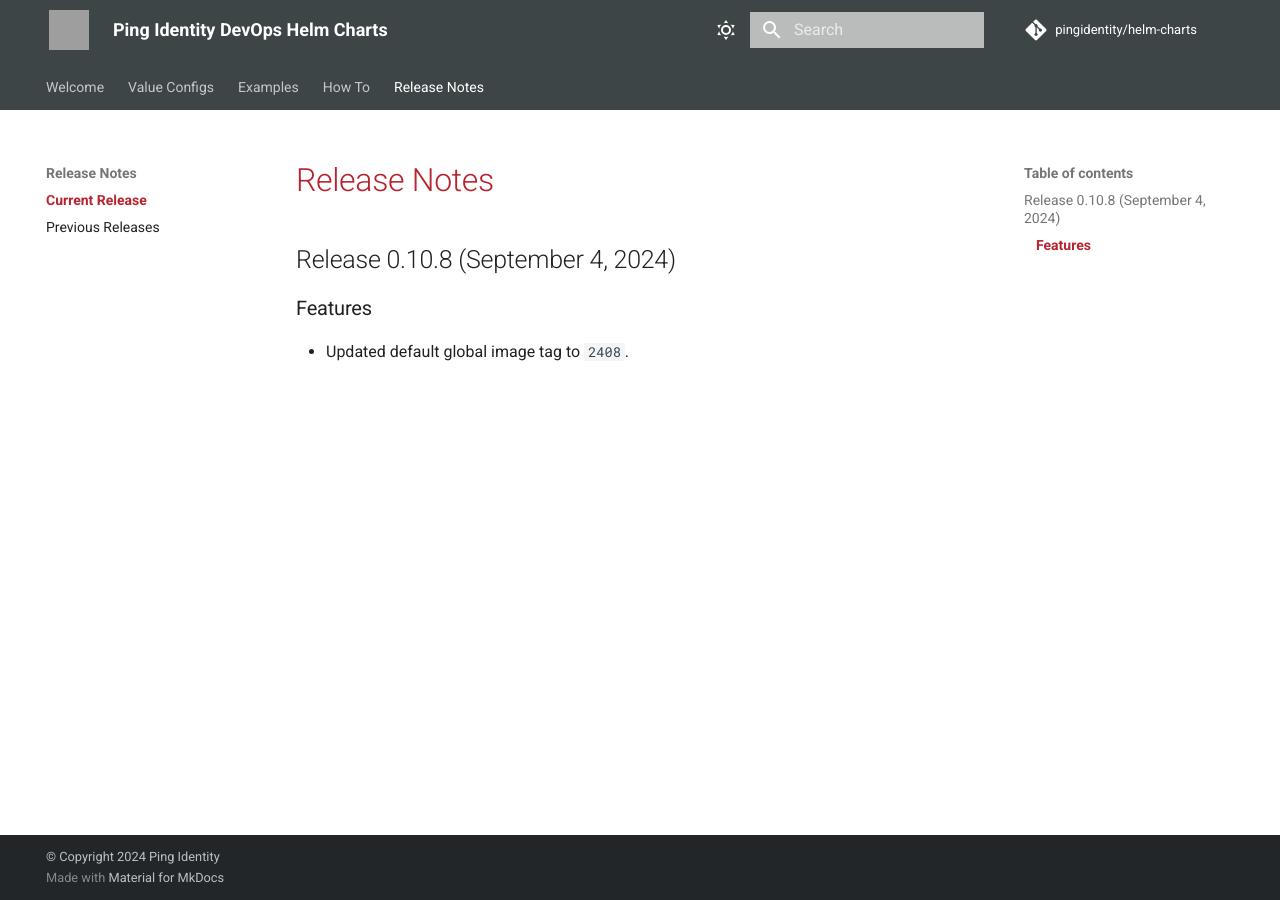
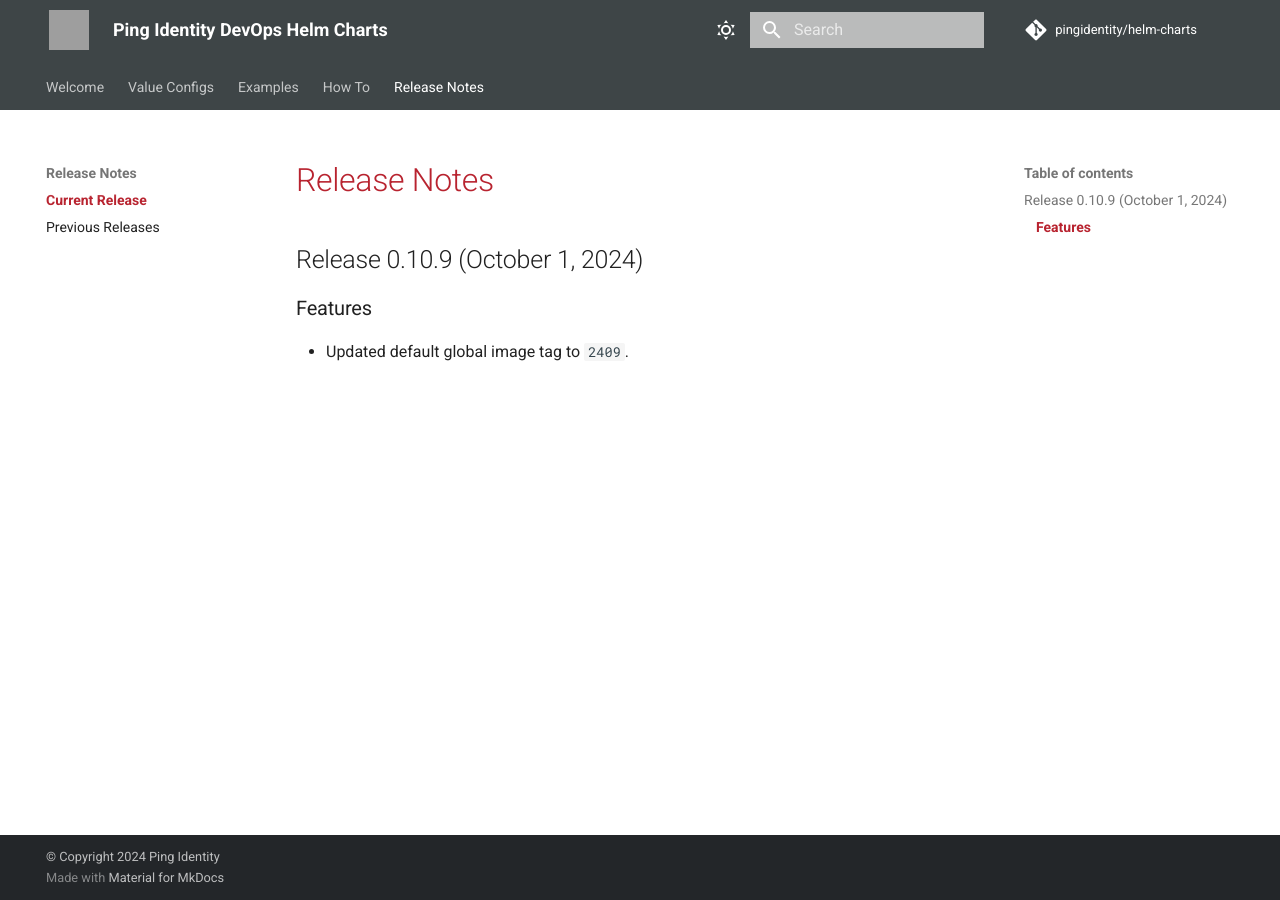
Before and after one commit to pingidentity/helm-charts, an MkDocs documentation site: the page built from docs/release-notes/currentRelease.md, in a window 1280 px wide. Built offline with MkDocs 1.6.1 and Material for MkDocs 9.7.7, drawn with Linux system fonts in a browser that asks for light colours; comment, search, counter and statistics services are not loaded; grey boxes are pictures that could not be loaded.

Commit message:
Release 0.10.9

```diff
--- a/docs/release-notes/currentRelease.md
+++ b/docs/release-notes/currentRelease.md
@@ -1,4 +1,4 @@
 # Release Notes
-## Release 0.10.8 (September 4, 2024)
+## Release 0.10.9 (October 1, 2024)
 ### Features ###
-  - Updated default global image tag to `2408`.
+  - Updated default global image tag to `2409`.
```
Also changed, not shown: docs/config/supported-values.md (+1 -1 lines), docs/index.yaml (+13 -1 lines), docs/release-notes/previousReleases.md (+4 -0 lines), 3 other files.
